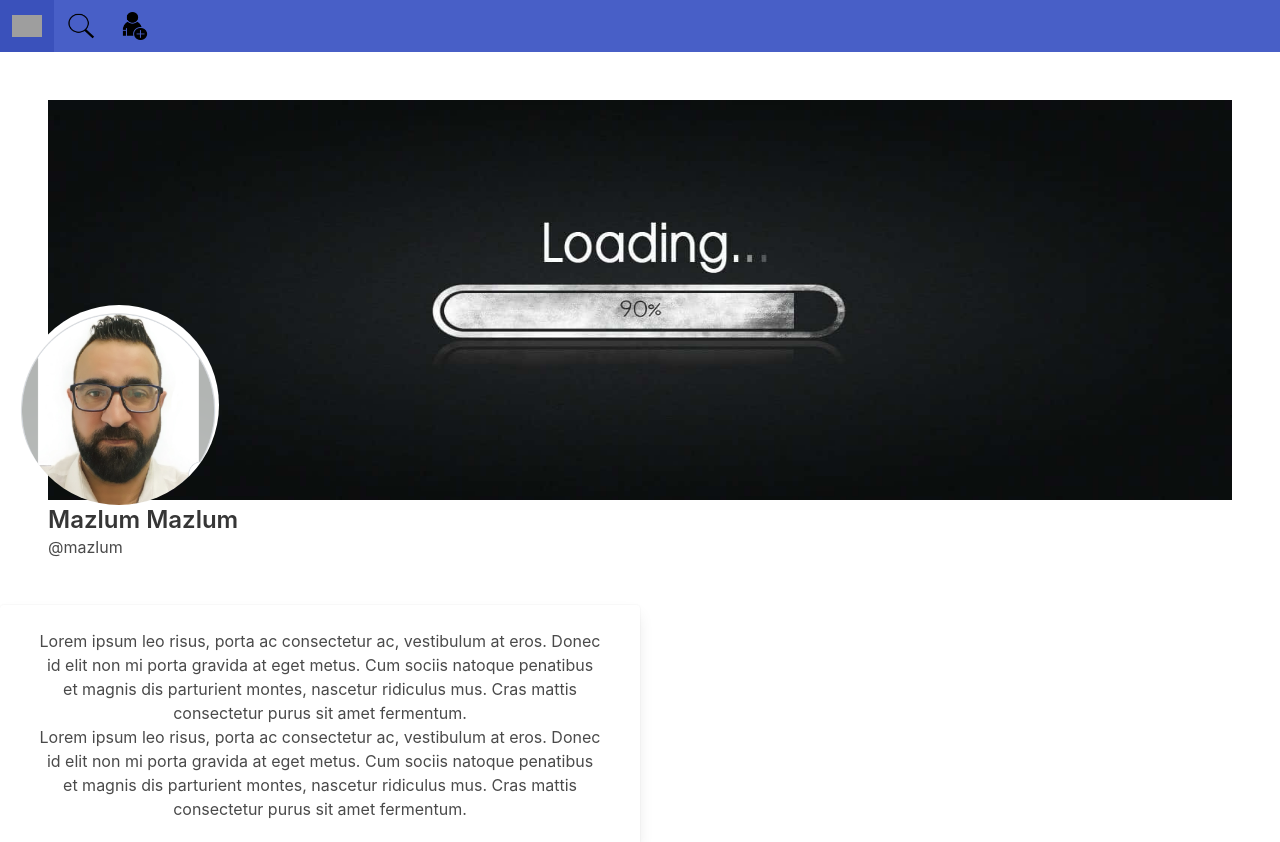
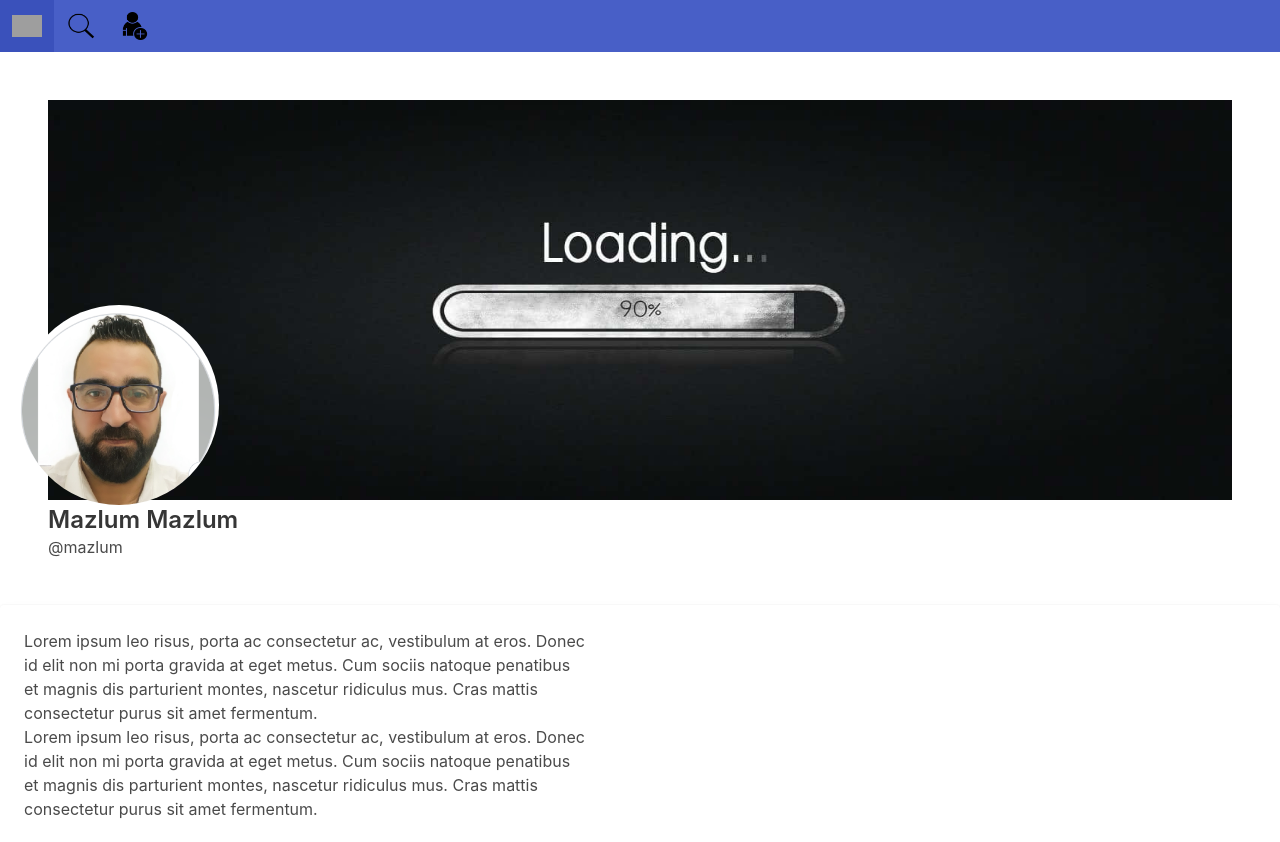
Before and after one commit to mazlum50/-profile_page, a plain HTML site: page index.html in a window 1280 px wide. Shown: the top 842 px of the page. Drawn offline with nearby package versions, Linux system fonts and the light colour scheme; grey boxes are pictures that could not be loaded.

```diff
--- a/index.html
+++ b/index.html
@@ -19,10 +19,7 @@
         .wallpaper {
             position: relative;
         }
-        .card{
-            text-align: center;
-            width: 50%;
-        }
+
     </style>
 </head>
 <body>
```
